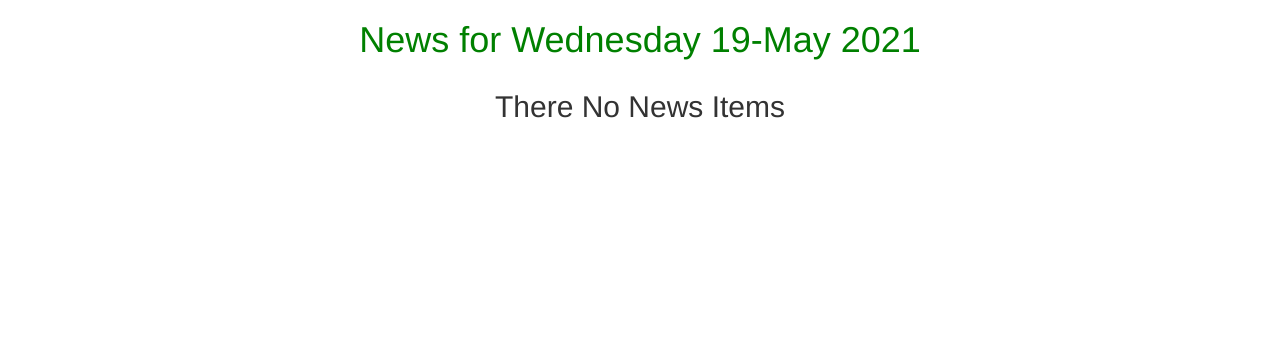
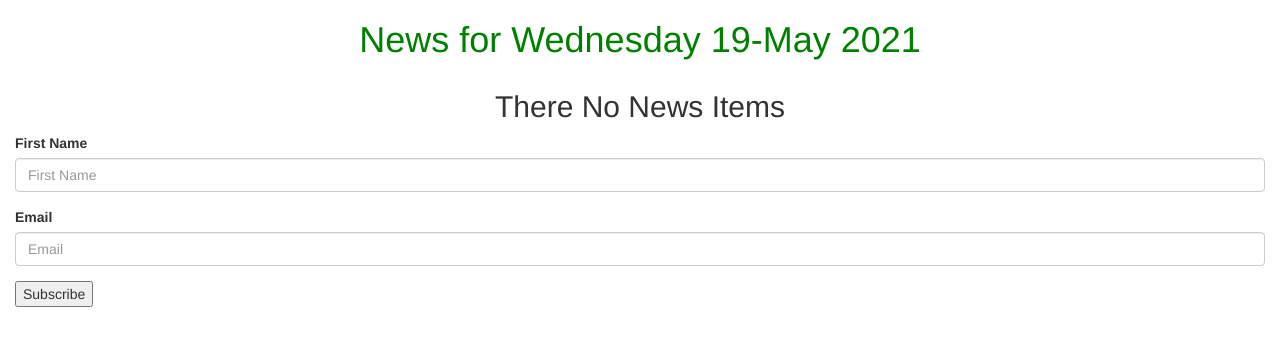
Before and after one commit to mahan-noor/Moringa-Tribune, a Django app: page / in a window 1280 px wide. Shown: the part 102-448 px from the top of the page. Run offline with Django 3.2, Linux system fonts and the light colour scheme; data that the repository does not hold is empty; some libraries are stand-ins or nearby versions.

Commit message:
add subscribe and email function

```diff
--- /dev/null
+++ b/news/forms.py
@@ -0,0 +1,5 @@
+from django import forms
+
+class NewsLetterForm(forms.Form):
+    your_name = forms.CharField(label='First Name',max_length=30)
+    email = forms.EmailField(label='Email')
--- a/news/models.py
+++ b/news/models.py
@@ -60,3 +60,7 @@ class Article(models.Model):
     def search_by_title(cls,search_term):
         news = cls.objects.filter(title__icontains=search_term)
         return news
+
+class NewsLetterRecipients(models.Model):
+    name = models.CharField(max_length = 30)
+    email = models.EmailField()
--- a/news/templates/all-news/today-news.html
+++ b/news/templates/all-news/today-news.html
@@ -1,4 +1,5 @@
 {%extends 'all-news/base.html'%}
+{% load bootstrap3 %}
 {% block content %}
 {{ block.super}}
 
@@ -27,4 +28,16 @@
 
 </div>
 
+<!-- Looping through news end   -->
+<div class="container-fluid">
+
+  <form  action="{%url 'newsToday'%}" method="post">
+    {%csrf_token%}
+
+    {% bootstrap_form letterForm layout='inline' %}
+    <input type="submit" value="Subscribe">
+  </form>
+
+</div>
+
 {% endblock %}
--- /dev/null
+++ b/news/templates/email/newsemail.html
@@ -0,0 +1,3 @@
+}<h1>Hello {{name}</h1>
+
+<h5>Welcome to the Moringa tribune newsletter You will find the most exciting news about Moringa School</h5>
--- /dev/null
+++ b/news/templates/email/newsemail.txt
@@ -0,0 +1,3 @@
+Hello {{name}}
+
+Welcome to the Moringa tribune newsletter You will find the most exciting news about Moringa School
--- a/news/views.py
+++ b/news/views.py
@@ -2,6 +2,7 @@ from django.http  import HttpResponse,Http404
 from django.shortcuts import render,redirect
 import datetime as dt
 from .models import Article
+from .forms import NewsLetterForm
 # Create your views here.
 def welcome(request):
     return render(request, 'welcome.html')
@@ -10,7 +11,13 @@ def welcome(request):
 def news_today(request):
     date = dt.date.today()
     news = Article.todays_news()
-    return render(request, 'all-news/today-news.html', {"date": date,"news":news})
+    if request.method == 'POST':
+        form = NewsLetterForm(request.POST)
+        if form.is_valid():
+            print('valid')
+    else:
+        form = NewsLetterForm()
+    return render(request, 'all-news/today-news.html', {"date": date,"news":news,"letterForm":form})
 
 
 
```
Also changed, not shown: news/email.py (added, +15 -0 lines), tribune/settings.py (+9 -1 lines), 1 other file.
